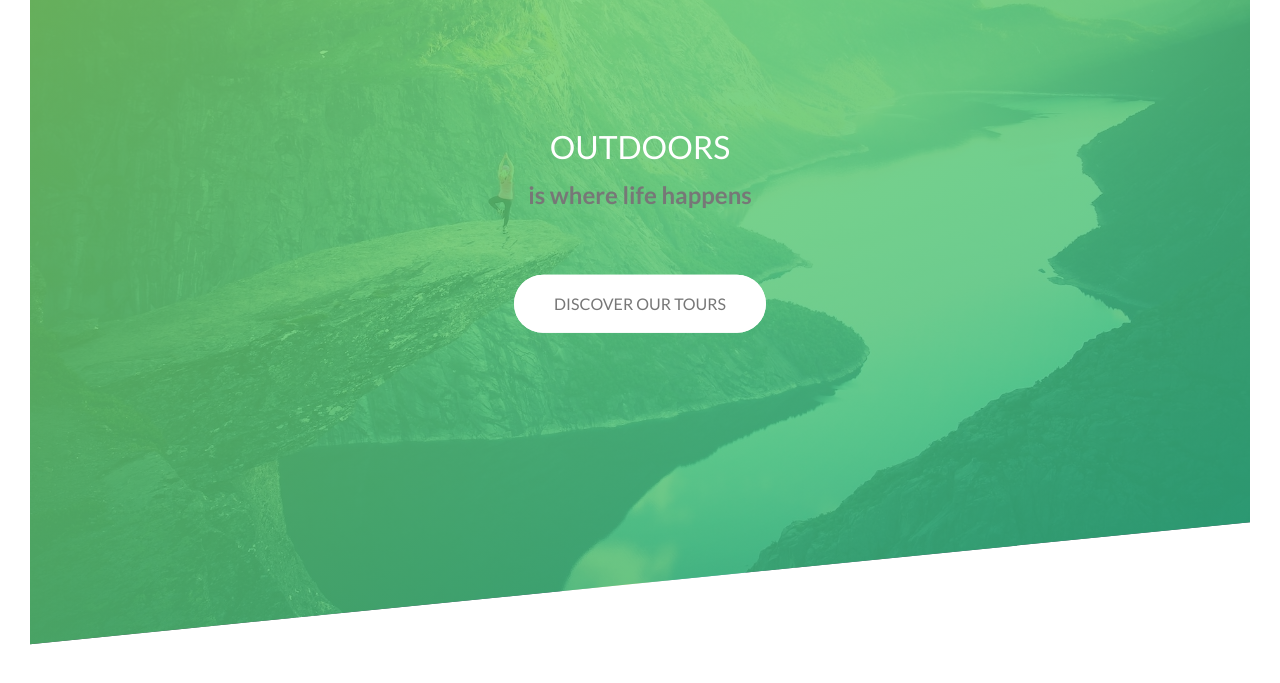
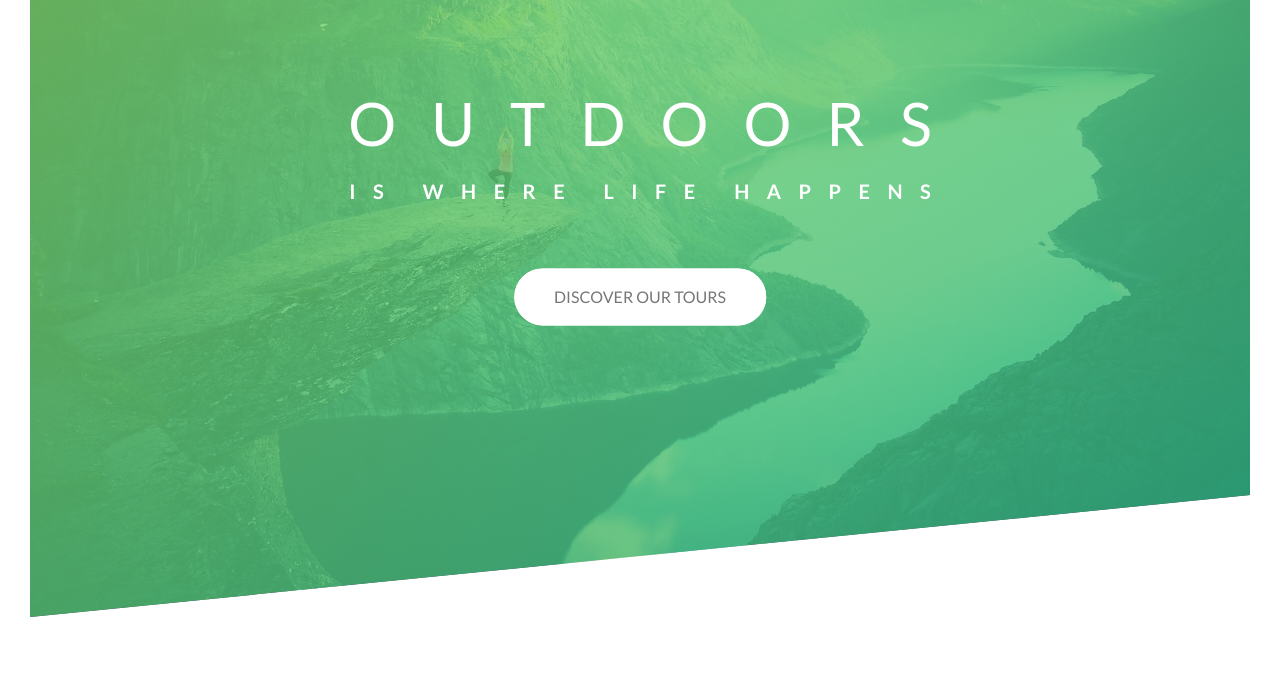
Before and after one commit to mhenriquesa/natours, a website: page app/index.html in a window 1280 px wide. Shown: the part 135-818 px from the top of the page. Drawn offline with Linux system fonts and the light colour scheme.

Commit message:
Resolvendo conflitos

```diff
--- a/app/assets/styles/modules/_header.css
+++ /dev/null
@@ -1,5 +0,0 @@
-h1 {
-color: blue;
-background-color: green;
-font-size: 100px
-}
--- a/app/index.html
+++ b/app/index.html
@@ -2,11 +2,7 @@
 <html lang="en">
 <head>
 	<meta charset="UTF-8" />
-<<<<<<< HEAD
 	<title>Natours</title>
-=======
-	<title>Natorus</title>
->>>>>>> header
 	<link rel="stylesheet" type="text/css" href="./temp/styles/styles.css">
 	<link href="https://fonts.googleapis.com/css?family=Lato:100,300,400,700,900" rel="stylesheet">
 </head>
--- a/app/temp/styles/styles.css
+++ b/app/temp/styles/styles.css
@@ -150,12 +150,6 @@ body {
 .large-hero__title {
 		color: #fff;
 		font-weight: 400;
-<<<<<<< HEAD
-
-
-	}
->>>>>>> header
-=======
 		text-transform: uppercase;
 		font-size: 60px;
 		letter-spacing: 35px;
```
